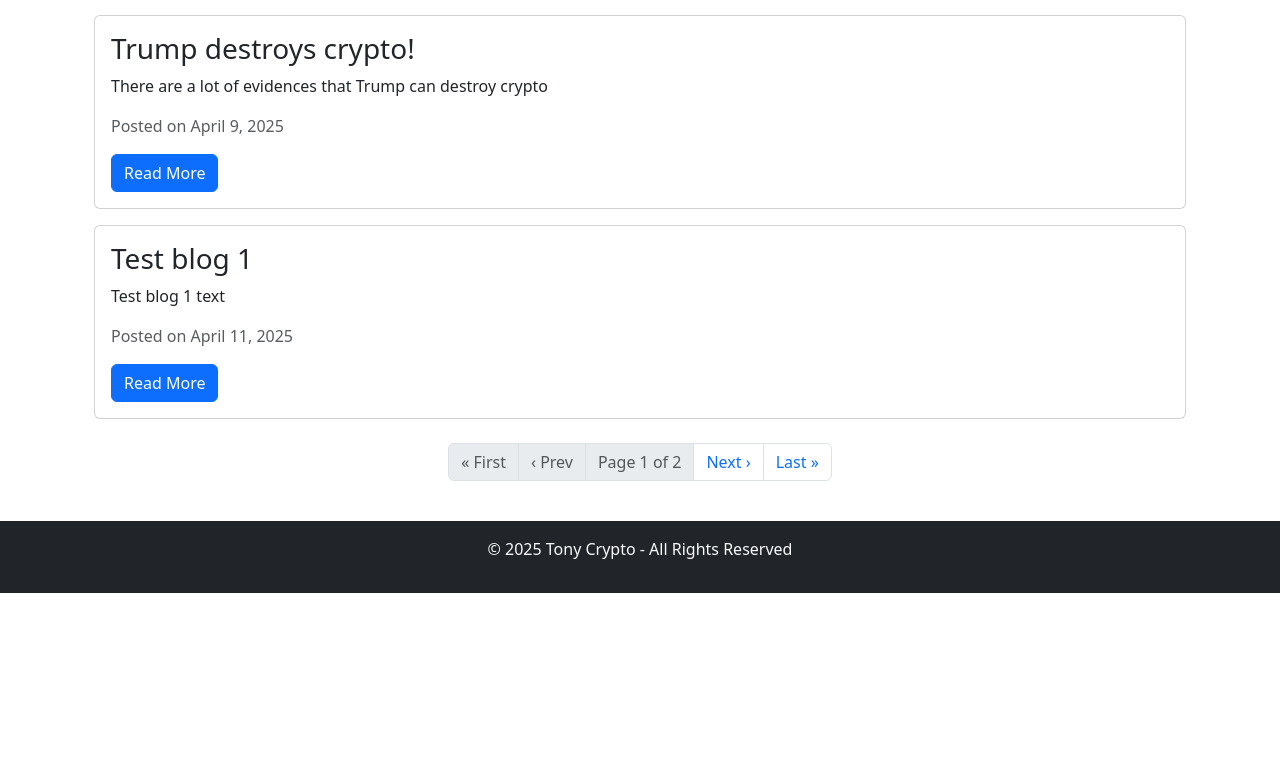
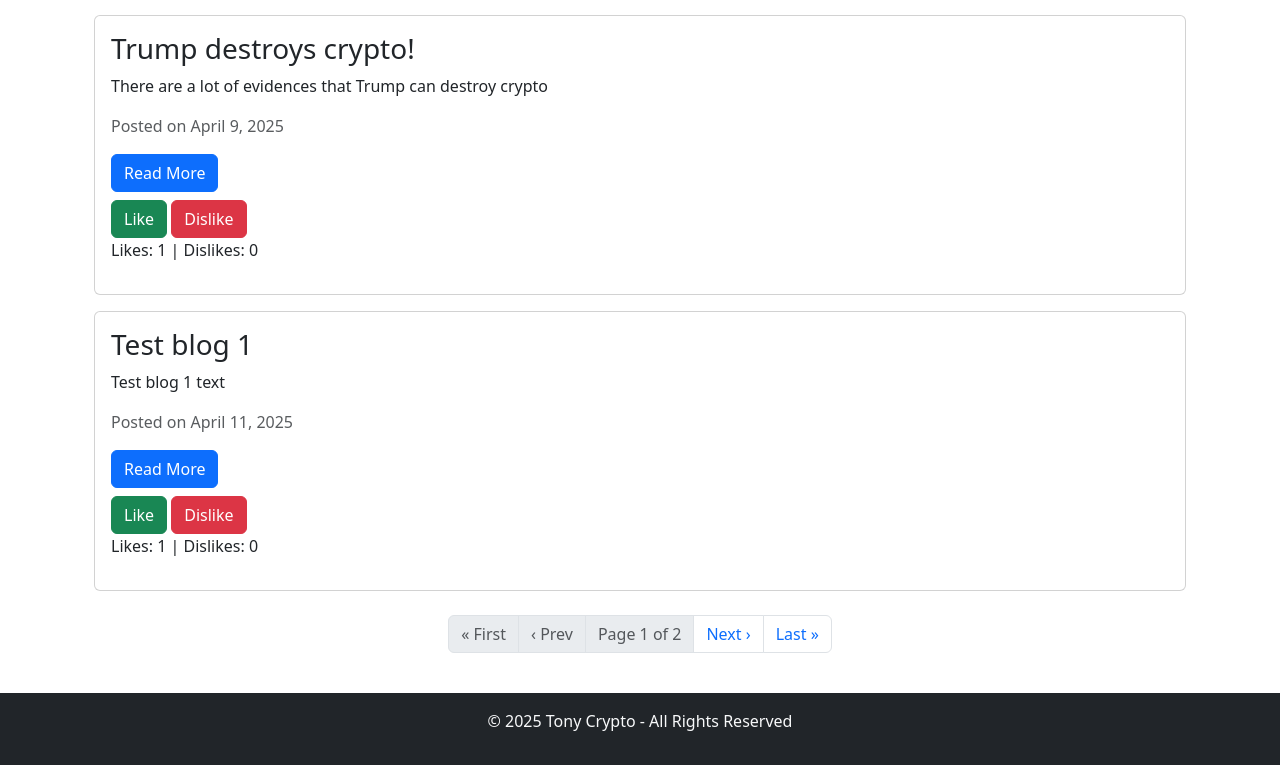
Before and after one commit to boiko88/django_crypto, a Django app: page /blog in a window 1280 px wide. Shown: the part 209-974 px from the top of the page. Before the commit the page ends 802 px from the top, so only its background shows below. Run offline with Django 5.2, Linux system fonts and the light colour scheme; a user stored in the database is signed in; data comes from the database, SQL or seed files in the repository; both versions use the stored data as it was after the commit; data that the repository does not hold is empty.

Commit message:
implemented likes and dislikes

```diff
--- a/blog/models.py
+++ b/blog/models.py
@@ -1,5 +1,6 @@
 from django.db import models
 from django.utils.text import slugify
+from django.contrib.auth.models import User
 
 
 class Blog(models.Model):
@@ -22,3 +23,20 @@ class Blog(models.Model):
 
     def __str__(self):
         return self.title
+
+
+class BlogReaction(models.Model):
+    LIKE = 'like'
+    DISLIKE = 'dislike'
+
+    REACTION_CHOICES = [
+        (LIKE, 'like'),
+        (DISLIKE, 'dislike')
+    ]
+
+    user = models.ForeignKey(User, on_delete=models.CASCADE)
+    blog = models.ForeignKey(Blog, on_delete=models.CASCADE)
+    reaction = models.CharField(max_length=7, choices=REACTION_CHOICES)
+
+    class Meta:
+        unique_together = ('user', 'blog')  # It makes sure we have only 1 reaction for each user per blog
--- a/blog/urls.py
+++ b/blog/urls.py
@@ -4,4 +4,5 @@ from .views import BlogPageView
 
 urlpatterns = [
     path('blog', BlogPageView.as_view(), name='blog'),
+    # path('blog/<int:pk>/', BlogDetailView.as_view(), name='blog_detail'),
 ]
--- a/blog/views.py
+++ b/blog/views.py
@@ -1,7 +1,8 @@
 from django.contrib.auth.mixins import LoginRequiredMixin
-from django.views.generic import ListView
+from django.views.generic import ListView, DetailView
+from django.shortcuts import redirect
 
-from .models import Blog
+from .models import Blog, BlogReaction
 
 
 class BlogPageView(LoginRequiredMixin, ListView):
@@ -24,4 +25,50 @@ class BlogPageView(LoginRequiredMixin, ListView):
     def get_context_data(self, **kwargs):
         context = super().get_context_data(**kwargs)
         context['query'] = self.request.GET.get('q', '')
+
+        # Add the like and dislike counts to each blog
+        for blog in context['blogs']:
+            blog.likes_count = blog.blogreaction_set.filter(reaction='like').count()
+            blog.dislikes_count = blog.blogreaction_set.filter(reaction='dislike').count()
+
         return context
+
+    # Handle Like/Dislike action directly on the list page
+    def post(self, request, *args, **kwargs):
+        action = request.POST.get('action')
+        blog_id = request.POST.get('blog_id')
+        blog = Blog.objects.get(id=blog_id)
+
+        # Check if the user already has a reaction to the blog
+        reaction_exists = BlogReaction.objects.filter(user=request.user, blog=blog).exists()
+
+        if not reaction_exists:
+            # Create a new reaction
+            if action == 'like':
+                BlogReaction.objects.create(user=request.user, blog=blog, reaction=BlogReaction.LIKE)
+            elif action == 'dislike':
+                BlogReaction.objects.create(user=request.user, blog=blog, reaction=BlogReaction.DISLIKE)
+
+        return redirect('blog')
+
+
+# class BlogDetailView(LoginRequiredMixin, DetailView):
+#     model = Blog
+#     template_name = 'blog_detail.html'
+#     context_object_name = 'blog'
+#
+#     def post(self, request, *args, **kwargs):
+#         blog = self.get_object()
+#         action = request.POST.get('action')
+#
+#         # Check if the user already has a reaction to the blog
+#         reaction_exists = BlogReaction.objects.filter(user=request.user, blog=blog).exists()
+#
+#         if not reaction_exists:
+#             # Create a new reaction
+#             if action == 'like':
+#                 BlogReaction.objects.create(user=request.user, blog=blog, reaction=BlogReaction.LIKE)
+#             elif action == 'dislike':
+#                 BlogReaction.objects.create(user=request.user, blog=blog, reaction=BlogReaction.DISLIKE)
+#
+#         return redirect('blog_detail', pk=blog.pk)
--- a/static/styles.css
+++ b/static/styles.css
@@ -55,13 +55,13 @@ body {
     display: block;
 }
 
-.news-img {
-    max-height: 300px;
-    width: 100%;
-    object-fit: cover;
-    object-position: center;
-    border-radius: 8px;
-}
+/*.news-img {*/
+/*    max-height: 300px;*/
+/*    width: 100%;*/
+/*    object-fit: cover;*/
+/*    object-position: center;*/
+/*    border-radius: 8px;*/
+/*}*/
 
 .search-box {
         display: flex;
--- a/templates/blog.html
+++ b/templates/blog.html
@@ -20,7 +20,17 @@
                         <h3>{{ blog.title }}</h3>
                         <p>{{ blog.body_text|truncatewords:30 }}</p>
                         <p class="text-muted">Posted on {{ blog.created_at|date:"F j, Y" }}</p>
-                        <a href="#" class="btn btn-primary">Read More</a>  <!-- You can link to slug view later -->
+                        <a href="#" class="btn btn-primary">Read More</a>
+
+                        <!-- Like/Dislike buttons -->
+                        <form method="POST" action="{% url 'blog' %}">
+                            {% csrf_token %}
+                            <input type="hidden" name="blog_id" value="{{ blog.id }}">
+                            <button type="submit" name="action" value="like" class="btn btn-success mt-2">Like</button>
+                            <button type="submit" name="action" value="dislike" class="btn btn-danger mt-2">Dislike</button>
+                        </form>
+                        <!-- Reaction Count -->
+                        <p>Likes: {{ blog.likes_count }} | Dislikes: {{ blog.dislikes_count }}</p>
                     </div>
                 </div>
             {% empty %}
--- a/templates/home.html
+++ b/templates/home.html
@@ -4,7 +4,7 @@
 
 {% block content %}
     <div class="text-center">
-        <h1>Welcome to Crypto!</h1>
+        <h1>Welcome to the best Crypto Platform!</h1>
     {% include 'carousel.html' %}
     </div>
 {% endblock %}
```
Also changed, not shown: blog/migrations/0002_blogreaction.py (added), db.sqlite3.
